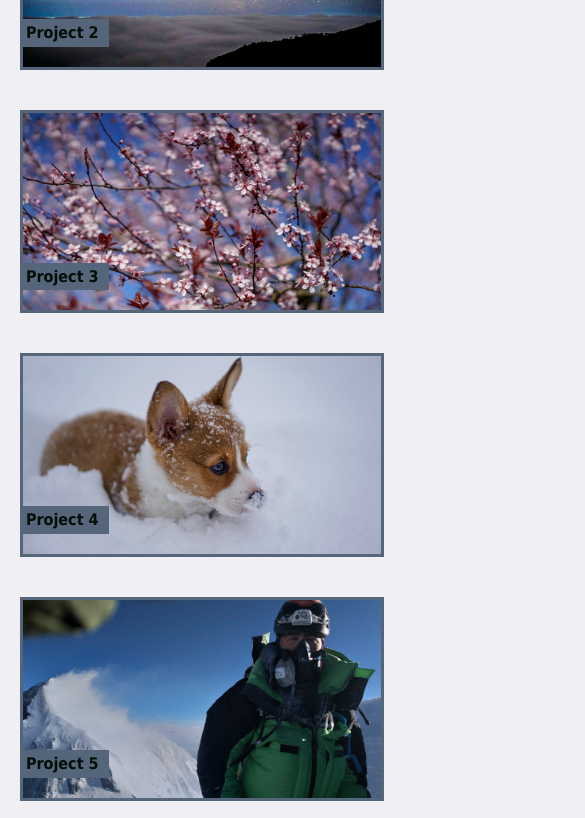
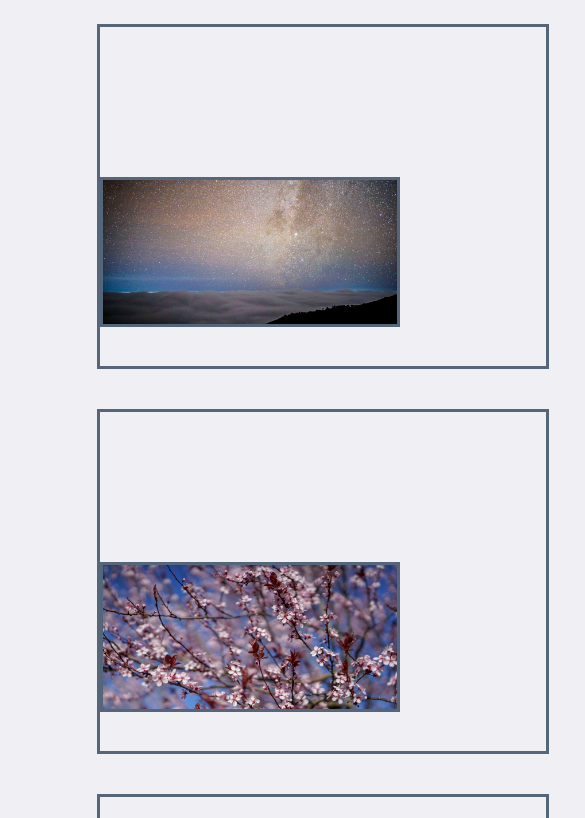
Before and after one commit to harryhamlin/challenge2, a plain HTML site: page index.html in a window 390 px wide. Shown: the part 1585-2403 px from the top of the page, 585 px wide, since content can reach past the window. Drawn offline with Linux system fonts and the light colour scheme.

Commit message:
major reformat using pictures as items

```diff
--- a/assets/css/style.css
+++ b/assets/css/style.css
@@ -108,60 +108,37 @@ article {
     align-items: center;
 }
 
-figure, article a {
-    padding-right: 300px;
-    padding-top: 150px;
-    padding-bottom: 20px;
-    background-size: cover;
-    background-position: center;
-    border: 3px solid var(--color-5);
-    margin: 20px;
-    text-decoration: none;
-    color: var(--color-4);
+figure {
+    margin: 2%;
 }
 
-/* article a {
-    padding-right: 600px;
-    padding-top: 300px;
-    padding-bottom: 40px;
-    background-size: cover;
-    background-position: center;
-    border: 3px solid var(--color-5);
-    margin: 20px;
+a{
     text-decoration: none;
-    color: var(--color-4);
-} */
+}
+
+figure img, a img {
+    width: 300px;
+    height: 150px;
+    object-fit: cover;
+    border: 3px solid var(--color-5)
+}
+
+#puppyphoto {
+    object-position: 0px -13px;
+}
+
+figure img:hover, a img:hover, img +h4:hover {
+    opacity: 50%;
+    color: var(--color-3);
+}
 
 h4 {
+    display:inline-block;
+    position: relative;
+    right: 305px;
+    bottom: 13px;
     background-color: var(--color-5);
-    width: 150%;
-    padding: 10%;
-    padding-left: 5%;
-}
-
-figure:hover, article a:hover {
-    opacity: 50%;
-    color: var(--color-3)
-}
-
-#project1 {
-    background-image: url("../images/cssscreenshot.jpeg");
-}
-
-#project2 {
-    background-image: url("../images/astrophoto.jpg");
-}
-
-#project3{
-    background-image: url("../images/cherryblossoms.JPG");
-}
-
-#project4{
-    background-image: url("../images/puppy.jpg");
-}
-
-#project5 {
-    background-image: url("../images/summitphoto.jpg");
+    color: var(--color-4);
 }
 
 #contactme nav li {
@@ -180,16 +157,31 @@ footer {
     justify-content: center;
 }
 
+@media screen and (max-width: 1230px) {
+    figure, article a {
+        max-width: 70%;
+        max-height: 50%;
+        padding-right: 300px;
+        padding-top: 150px;
+        padding-bottom: 20px;
+        background-size: cover;
+        background-position: center;
+        border: 3px solid var(--color-5);
+        margin: 20px;
+        text-decoration: none;
+        color: var(--color-4);
+    }
+
+    article a h4, article a h6 {
+        width: 100px;
+    }
+}
+
 @media screen and (max-width: 1000px) {
 
     header{
       flex-direction: column;
       justify-content: center;
-      align-items: center;
-    }
-
-    article {
-        justify-content: center;
       align-items: center;
     }
 
@@ -217,6 +209,11 @@ footer {
         padding: 5px;
     }
 
+    article {
+        justify-content: center;
+      align-items: center;
+    }
+
     summary {
         width: 90%;
         margin: 10px;
@@ -228,4 +225,21 @@ footer {
         align-items: left;
     }
 
+    figure, article a {
+        max-width: 70%;
+        max-height: 50%;
+        padding-right: 300px;
+        padding-top: 150px;
+        padding-bottom: 20px;
+        background-size: cover;
+        background-position: center;
+        border: 3px solid var(--color-5);
+        margin: 20px;
+        text-decoration: none;
+        color: var(--color-4);
+    }
+
+    article a h4, article a h6 {
+        width: 100px;
+    }
 }
--- a/index.html
+++ b/index.html
@@ -45,22 +45,27 @@
         <article>
 
             <a href="https://harryhamlin.github.io/studminiproj/" id="project1" target="_blank">
-                <h4>Project 1</h4>
+                <img src="/assets/images/cssscreenshot.jpeg" alt="project screenshot" />
+                <h4>CSS Cheat Sheet</h4>
             </a>
 
-            <figure id="project2">
+            <figure>
+                <img src="/assets/images/astrophoto.jpg" alt="astro photography" />
                 <h4>Project 2</h4>
             </figure>
 
-            <figure id="project3">
+            <figure>
+                <img src="/assets/images/cherryblossoms.JPG"  alt="cherry blossoms" />
                 <h4>Project 3</h4>
             </figure>
 
-            <figure id="project4">
+            <figure>
+                <img src="/assets/images/puppy.jpg" id="puppyphoto" alt="puppy corgi photo" />
                 <h4>Project 4</h4>
             </figure>
 
-            <figure id="project5">
+            <figure>
+                <img src="/assets/images/summitphoto.jpg" alt="lhotse summit photo" />
                 <h4>Project 5</h4>
             </figure>
 
```
